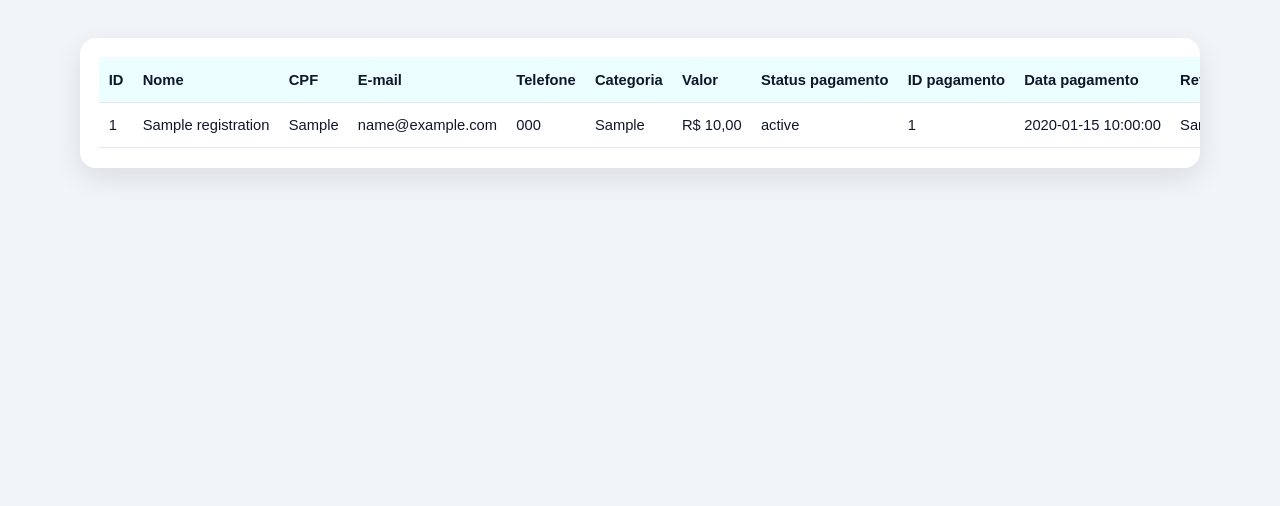
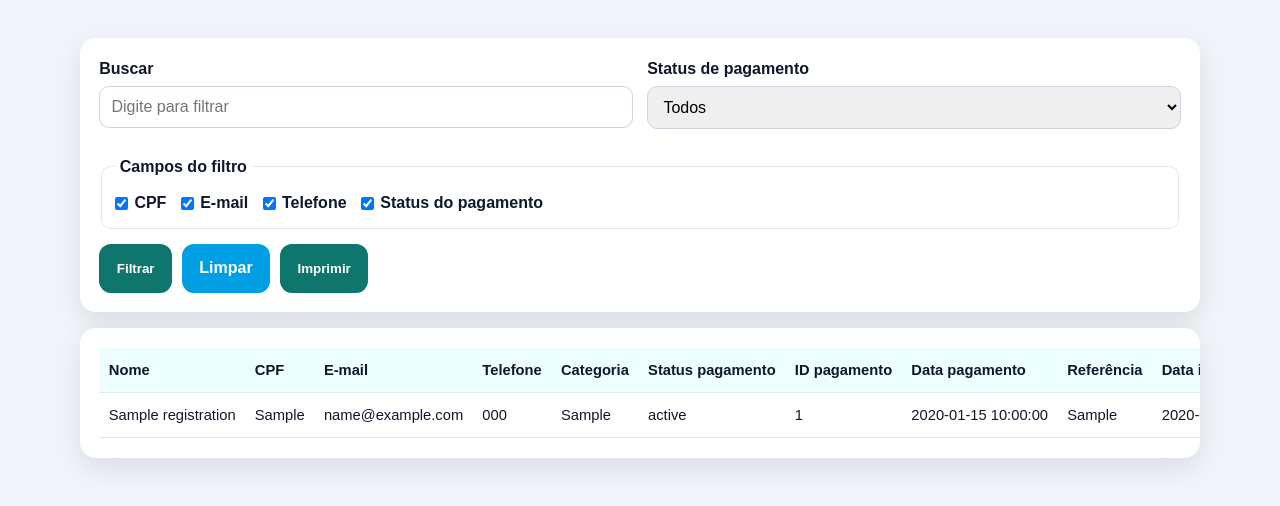
Before and after one commit to deivison-nog/semana-enfermagem, a PHP site: page /admin_dashboard.php in a window 1280 px wide. Shown: the part 225-731 px from the top of the page. Run offline with PHP 8.4, Linux system fonts and the light colour scheme; the visitor is signed in with stand-in values (Sample User, id 1); tables that the repository leaves empty hold one stand-in row (values such as "Sample post").

Commit message:
Adiciona filtros e impressão no painel administrativo

```diff
--- a/admin_dashboard.php
+++ b/admin_dashboard.php
@@ -12,9 +12,53 @@ requireAdminLogin();
 
 $registrations = [];
 $error = null;
+$search = trim((string) ($_GET['q'] ?? ''));
+$statusFilter = trim((string) ($_GET['payment_status'] ?? ''));
+$allowedFilterFields = ['cpf', 'email', 'telefone', 'payment_status'];
+$fieldsParam = $_GET['fields'] ?? $allowedFilterFields;
+$selectedFields = is_array($fieldsParam)
+    ? array_values(array_intersect($allowedFilterFields, array_map('strval', $fieldsParam)))
+    : $allowedFilterFields;
+
+if ($selectedFields === []) {
+    $selectedFields = $allowedFilterFields;
+}
+$availableStatuses = [];
 
 try {
     $registrations = fetchRegistrations();
+
+    foreach ($registrations as $registration) {
+        $status = (string) ($registration['payment_status'] ?? '');
+        if ($status !== '') {
+            $availableStatuses[$status] = $status;
+        }
+    }
+
+    ksort($availableStatuses);
+    $availableStatuses = array_values($availableStatuses);
+
+    if ($statusFilter !== '') {
+        $registrations = array_values(array_filter(
+            $registrations,
+            static fn (array $registration): bool => (string) ($registration['payment_status'] ?? '') === $statusFilter
+        ));
+    }
+
+    if ($search !== '') {
+        $registrations = array_values(array_filter(
+            $registrations,
+            static function (array $registration) use ($selectedFields, $search): bool {
+                foreach ($selectedFields as $field) {
+                    if (stripos((string) ($registration[$field] ?? ''), $search) !== false) {
+                        return true;
+                    }
+                }
+
+                return false;
+            }
+        ));
+    }
 } catch (Throwable $exception) {
     $error = 'Não foi possível carregar os inscritos. Verifique a conexão com o banco de dados.';
 }
@@ -45,17 +89,47 @@ try {
     <?php if ($error !== null): ?>
         <p class="error-block"><?= h($error) ?></p>
     <?php else: ?>
+        <form class="card admin-filter-card no-print" method="get" action="admin_dashboard.php">
+            <div class="admin-filter-grid">
+                <label>
+                    Buscar
+                    <input type="text" name="q" value="<?= h($search) ?>" placeholder="Digite para filtrar">
+                </label>
+                <label>
+                    Status de pagamento
+                    <select name="payment_status">
+                        <option value="">Todos</option>
+                        <?php foreach ($availableStatuses as $status): ?>
+                            <option value="<?= h($status) ?>" <?= $statusFilter === $status ? 'selected' : '' ?>><?= h($status) ?></option>
+                        <?php endforeach; ?>
+                    </select>
+                </label>
+            </div>
+
+            <fieldset class="admin-filter-fields">
+                <legend>Campos do filtro</legend>
+                <label><input type="checkbox" name="fields[]" value="cpf" <?= in_array('cpf', $selectedFields, true) ? 'checked' : '' ?>> CPF</label>
+                <label><input type="checkbox" name="fields[]" value="email" <?= in_array('email', $selectedFields, true) ? 'checked' : '' ?>> E-mail</label>
+                <label><input type="checkbox" name="fields[]" value="telefone" <?= in_array('telefone', $selectedFields, true) ? 'checked' : '' ?>> Telefone</label>
+                <label><input type="checkbox" name="fields[]" value="payment_status" <?= in_array('payment_status', $selectedFields, true) ? 'checked' : '' ?>> Status do pagamento</label>
+            </fieldset>
+
+            <div class="admin-filter-actions">
+                <button class="btn btn-primary" type="submit">Filtrar</button>
+                <a class="btn btn-secondary" href="admin_dashboard.php">Limpar</a>
+                <button class="btn btn-primary" type="button" onclick="window.print()">Imprimir</button>
+            </div>
+        </form>
+
         <div class="card table-card">
             <table class="admin-table">
                 <thead>
                     <tr>
-                        <th>ID</th>
                         <th>Nome</th>
                         <th>CPF</th>
                         <th>E-mail</th>
                         <th>Telefone</th>
                         <th>Categoria</th>
-                        <th>Valor</th>
                         <th>Status pagamento</th>
                         <th>ID pagamento</th>
                         <th>Data pagamento</th>
@@ -66,18 +140,16 @@ try {
                 <tbody>
                 <?php if ($registrations === []): ?>
                     <tr>
-                        <td colspan="12">Nenhum inscrito encontrado.</td>
+                        <td colspan="10">Nenhum inscrito encontrado.</td>
                     </tr>
                 <?php else: ?>
                     <?php foreach ($registrations as $registration): ?>
                         <tr>
-                            <td><?= h((string) $registration['id']) ?></td>
                             <td><?= h((string) $registration['nome']) ?></td>
                             <td><?= h((string) $registration['cpf']) ?></td>
                             <td><?= h((string) $registration['email']) ?></td>
                             <td><?= h((string) $registration['telefone']) ?></td>
                             <td><?= h((string) $registration['categoria']) ?></td>
-                            <td>R$ <?= h(number_format((float) $registration['amount'], 2, ',', '.')) ?></td>
                             <td><?= h((string) $registration['payment_status']) ?></td>
                             <td><?= h((string) ($registration['payment_id'] ?? '')) ?></td>
                             <td><?= h((string) ($registration['payment_date'] ?? '')) ?></td>
--- a/assets/css/style.css
+++ b/assets/css/style.css
@@ -226,6 +226,51 @@ input, select {
   overflow-x: auto;
 }
 
+.admin-filter-card {
+  margin-bottom: 1rem;
+}
+
+.admin-filter-grid {
+  display: grid;
+  grid-template-columns: repeat(auto-fit, minmax(220px, 1fr));
+  gap: .9rem;
+}
+
+.admin-filter-fields {
+  border: 1px solid #e2e8f0;
+  border-radius: 10px;
+  padding: .8rem;
+  margin-top: .8rem;
+  display: flex;
+  flex-wrap: wrap;
+  gap: .9rem;
+}
+
+.admin-filter-fields legend {
+  font-weight: 700;
+  padding: 0 .3rem;
+}
+
+.admin-filter-fields label {
+  display: inline-flex;
+  align-items: center;
+  gap: .4rem;
+  margin-bottom: 0;
+  font-weight: 600;
+}
+
+.admin-filter-fields input[type="checkbox"] {
+  width: auto;
+  margin: 0;
+}
+
+.admin-filter-actions {
+  display: flex;
+  flex-wrap: wrap;
+  gap: .6rem;
+  margin-top: .9rem;
+}
+
 .admin-table {
   width: 100%;
   border-collapse: collapse;
@@ -245,3 +290,22 @@ input, select {
   background: #ecfeff;
   color: #0f172a;
 }
+
+@media print {
+  .no-print,
+  .topnav {
+    display: none !important;
+  }
+
+  body {
+    background: #fff;
+  }
+
+  .hero,
+  .card,
+  .status-card,
+  .schedule {
+    box-shadow: none;
+    border-radius: 0;
+  }
+}
```
